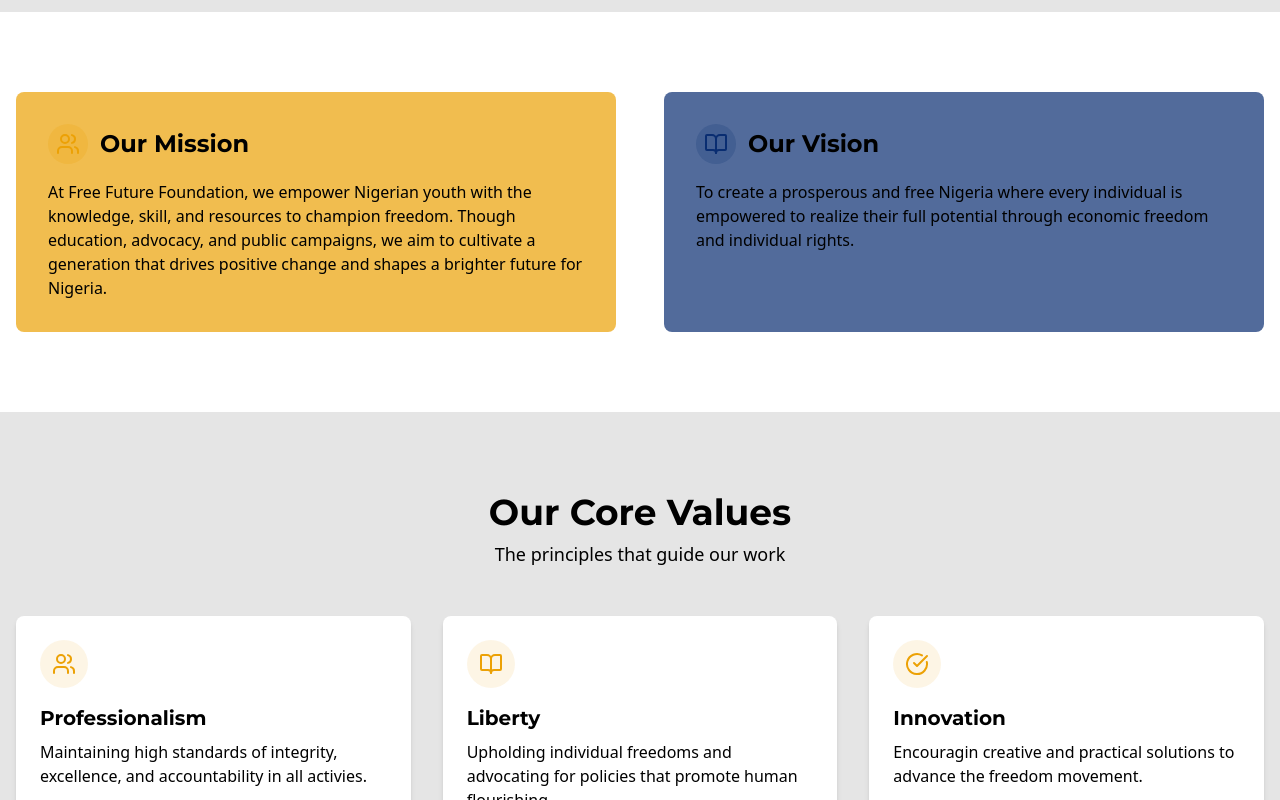
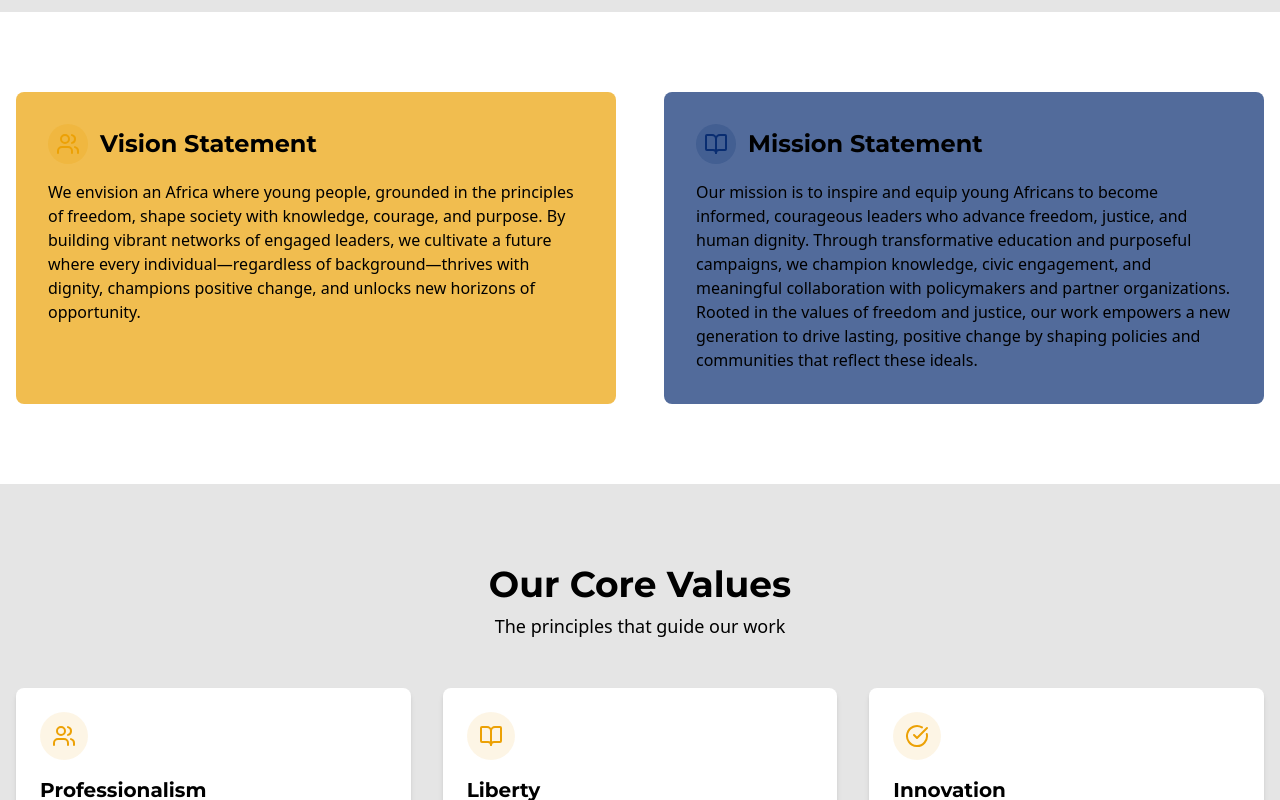
Before and after one commit to freefuturefdn/modern_website, a Next.js app: page /about in a window 1280 px wide. Shown: the part 760-1560 px from the top of the page. Built offline with nearby package versions, Linux system fonts and the light colour scheme; no server answers; a web font is replaced by a local one.

Commit message:
More edits made

```diff
--- a/app/about/page.tsx
+++ b/app/about/page.tsx
@@ -124,12 +124,13 @@
                 <span className="bg-primary/20 text-primary p-2 rounded-full mr-3">
                   <Users className="h-6 w-6" />
                 </span>
-                Our Mission
+                Vision Statement
               </h2>
               <p className="text-muted-foreground">
-                At Free Future Foundation, we empower Nigerian youth with the knowledge, skill, and resources to
-                champion freedom. Though education, advocacy, and public campaigns, we aim to cultivate a generation
-                that drives positive change and shapes a brighter future for Nigeria.
+                We envision an Africa where young people, grounded in the principles of freedom, shape society
+with knowledge, courage, and purpose. By building vibrant networks of engaged leaders, we
+cultivate a future where every individual—regardless of background—thrives with dignity,
+champions positive change, and unlocks new horizons of opportunity.
               </p>
             </AnimatedCard>
 
@@ -138,11 +139,15 @@
                 <span className="bg-secondary/20 text-secondary p-2 rounded-full mr-3">
                   <BookOpen className="h-6 w-6" />
                 </span>
-                Our Vision
+                Mission Statement
               </h2>
               <p className="text-muted-foreground">
-                To create a prosperous and free Nigeria where every individual is empowered to realize their full
-                potential through economic freedom and individual rights.
+                Our mission is to inspire and equip young Africans to become informed, courageous leaders who
+advance freedom, justice, and human dignity.
+Through transformative education and purposeful campaigns, we champion knowledge, civic
+engagement, and meaningful collaboration with policymakers and partner organizations. Rooted
+in the values of freedom and justice, our work empowers a new generation to drive lasting,
+positive change by shaping policies and communities that reflect these ideals.
               </p>
             </AnimatedCard>
           </div>
--- a/app/impact/page.tsx
+++ b/app/impact/page.tsx
@@ -52,10 +52,10 @@
       image: "https://images.unsplash.com/photo-1573879404555-3f82d0582798?q=80&w=1170&auto=format&fit=crop&ixlib=rb-4.0.3&ixid=M3wxMjA3fDB8MHxwaG90by1wYWdlfHx8fGVufDB8fHx8fA%3D%3D",
     },
     {
-      title: "The Vanguard Fellowship",
+      title: "The Liberty Leadership Academy",
       description:
-        "The Vanguard Fellowship is a flagship program of the Free Future Foundation designed to empower young Nigerians through a structured two-phase experience in activism and civic engagement. The 14-week virtual pre-fellowship equips participants with foundational knowledge in civic awareness, economic freedom, and advocacy strategies. Top performers then advance to a 2-day in-person intensive, where they refine their skills, collaborate on projects, and receive certification. More than just a training, the fellowship emphasizes practical application, mentorship, and long-term support, ensuring participants become effective advocates for liberty, human rights, free markets, and limited government. The Vanguard Fellowship stands out for its merit-based structure, strong mentorship, and commitment to building a sustained community of liberty-minded changemakers across Nigeria.",
-      image: "https://images.unsplash.com/photo-1573879404555-3f82d0582798?q=80&w=1170&auto=format&fit=crop&ixlib=rb-4.0.3&ixid=M3wxMjA3fDB8MHxwaG90by1wYWdlfHx8fGVufDB8fHx8fA%3D%3D",
+        "The Liberty Leadership Academy, a 12 week intensive program of the Free Future Foundation, equips 20 high-potential young leaders with the intellectual fondations, practical skill, and professional tools to champion liberty and good governance in Africa.",
+      image: "https://xjvcrbtgesdtudmvtlau.supabase.co/storage/v1/object/public/website-images/libertyleadershipacademy.jpg",
     },
   ]
 
@@ -215,8 +215,8 @@
 */}
         </div>
       </section>
-
-      {/* Annual Reports Section */}
+{/*
+      // Annual Reports Section
       <section className="py-20 bg-primary/70">
         <div className="container mx-auto px-4 text-center">
           <SectionHeading
@@ -237,6 +237,8 @@
           </Button>
         </div>
       </section>
+
+      */}
     </div>
   )
 }
--- a/app/page.tsx
+++ b/app/page.tsx
@@ -169,9 +169,12 @@
                 Our Mission
               </h2>
               <p className="text-muted-foreground">
-                At Free Future Foundation, we empower Nigerian youth with the knowledge, skill, and resources to
-                champion freedom. Though education, advocacy, and public campaigns, we aim to cultivate a generation
-                that drives positive change and shapes a brighter future for Nigeria.
+                Our mission is to inspire and equip young Africans to become informed, courageous leaders who
+advance freedom, justice, and human dignity.
+Through transformative education and purposeful campaigns, we champion knowledge, civic
+engagement, and meaningful collaboration with policymakers and partner organizations. Rooted
+in the values of freedom and justice, our work empowers a new generation to drive lasting,
+positive change by shaping policies and communities that reflect these ideals.
               </p>
             </AnimatedCard>
 
@@ -183,8 +186,10 @@
                 Our Vision
               </h2>
               <p className="text-muted-foreground">
-                To create a prosperous and free Nigeria where every individual is empowered to realize their full
-                potential through economic freedom and individual rights.
+                We envision an Africa where young people, grounded in the principles of freedom, shape society
+with knowledge, courage, and purpose. By building vibrant networks of engaged leaders, we
+cultivate a future where every individual—regardless of background—thrives with dignity,
+champions positive change, and unlocks new horizons of opportunity.
               </p>
             </AnimatedCard>
           </div>
@@ -339,7 +344,7 @@
                     <div className="flex items-center justify-between">
                       <p className="text-sm font-medium">{event.location}</p>
                       <Button asChild>
-                        <Link href={event.registration_url}>
+                        <Link href={event.registration_url} target="_blank">
                           Register <ArrowUpRight className="ml-1 h-4 w-4" />
                         </Link>
                       </Button>
--- a/app/volunteer/page.tsx
+++ b/app/volunteer/page.tsx
@@ -527,6 +527,22 @@
         </div>
       </section>
 
+      {/* Volunteer List Link Section */}
+      <section className="py-20 bg-ash-light">
+        <div className="container mx-auto px-4 text-center">
+          <SectionHeading
+            title="See Our Volunteers"
+            subtitle="Meet present volunteers making a difference"
+            center
+          />
+          <div className="mt-8">
+            <Button size="lg" asChild>
+              <Link href="/volunteers">View Present Volunteers</Link>
+            </Button>
+          </div>
+        </div>
+      </section>
+
       {/* Success Dialog */}
       <Dialog open={showSuccessDialog} onOpenChange={setShowSuccessDialog}>
         <DialogContent className="sm:max-w-[425px] bg-white dark:bg-gray-900 border border-gray-200 dark:border-gray-800 shadow-lg">
@@ -599,13 +615,13 @@
                   <Image src="/logo.png" alt="Volunteer" fill className="object-cover" />
                 </div>
                 <div>
-                  <h3 className="font-bold">Adebayo Ogunlesi</h3>
-                  <p className="text-sm text-muted-foreground">Volunteer since 2024</p>
+                  <h3 className="font-bold">Nasir Nasir</h3>
+                  <p className="text-sm text-muted-foreground">Volunteer</p>
                 </div>
               </div>
               <p className="text-muted-foreground italic">
-                "Volunteering with Free Future Foundation has been an incredible experience. I've developed new skills,
-                made meaningful connections, and most importantly, contributed to positive change in my community."
+                ". . . an incredible journey of learning and exploring the values of freedom, liberty, and equality.
+                Thought this work is slightly outside my usual professional focus, the experience has been deeply enriching."
               </p>
             </AnimatedCard>
 
@@ -615,13 +631,13 @@
                   <Image src="/logo.png" alt="Volunteer" fill className="object-cover" />
                 </div>
                 <div>
-                  <h3 className="font-bold">Ngozi Emenike</h3>
-                  <p className="text-sm text-muted-foreground">Volunteer since 2024</p>
+                  <h3 className="font-bold">Olapeju Junaid</h3>
+                  <p className="text-sm text-muted-foreground">Volunteer since 2025</p>
                 </div>
               </div>
               <p className="text-muted-foreground italic">
-                "As a volunteer, I've had the opportunity to work on impactful projects that align with my passion for
-                freedom and youth empowerment. The team is supportive, and the work is truly rewarding."
+                "The workshop exceeded expectations, igniting a fire within me to champion positive impact.
+                I'm glad to have been in the workshop. "
               </p>
             </AnimatedCard>
 
@@ -631,13 +647,12 @@
                   <Image src="/logo.png" alt="Volunteer" fill className="object-cover" />
                 </div>
                 <div>
-                  <h3 className="font-bold">Chinedu Okoro</h3>
+                  <h3 className="font-bold">Oluwabunkumi Adekunle</h3>
                  </div>
               </div>
               <p className="text-muted-foreground italic">
-                "Volunteering here has given me a platform to contribute to Nigeria's future. I've helped organize
-                events and workshops that have directly impacted young people's understanding of freedom and their
-                rights."
+                "I particularly found the speakers enlightening, as their sessions offered clarity on a lot of issues
+                ranging from activism to policy making and civic governance. "
               </p>
             </AnimatedCard>
           </div>
--- a/components/footer.tsx
+++ b/components/footer.tsx
@@ -121,11 +121,13 @@
                   Impact
                 </Link>
               </li>
+              {/*
               <li>
                 <Link href="/reports" className="text-sm hover:text-primary transition-colors">
                   Annual Reports
                 </Link>
               </li>
+              */}
             </ul>
 
             <h3 className="text-lg font-bold pt-4">Get Involved</h3>
```
